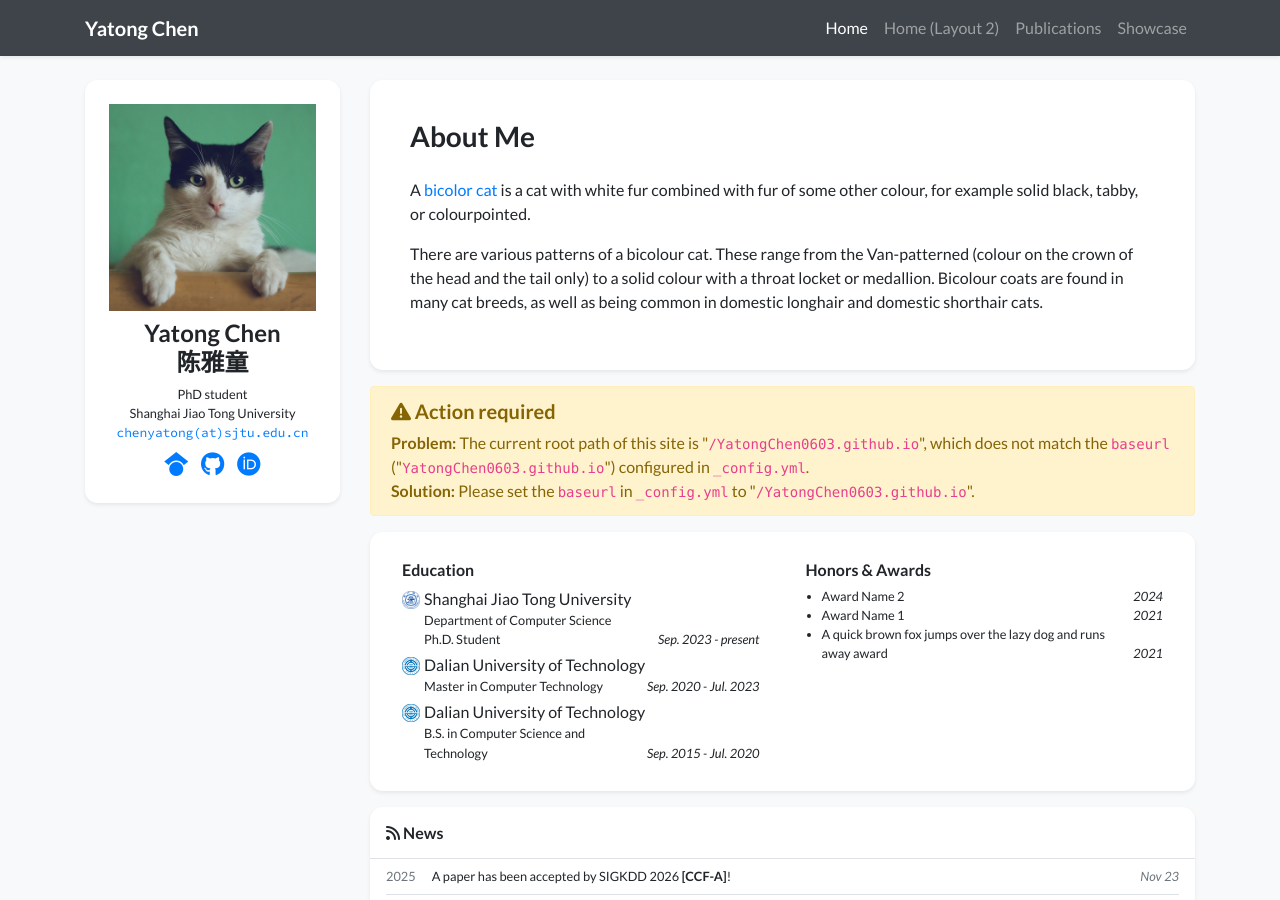
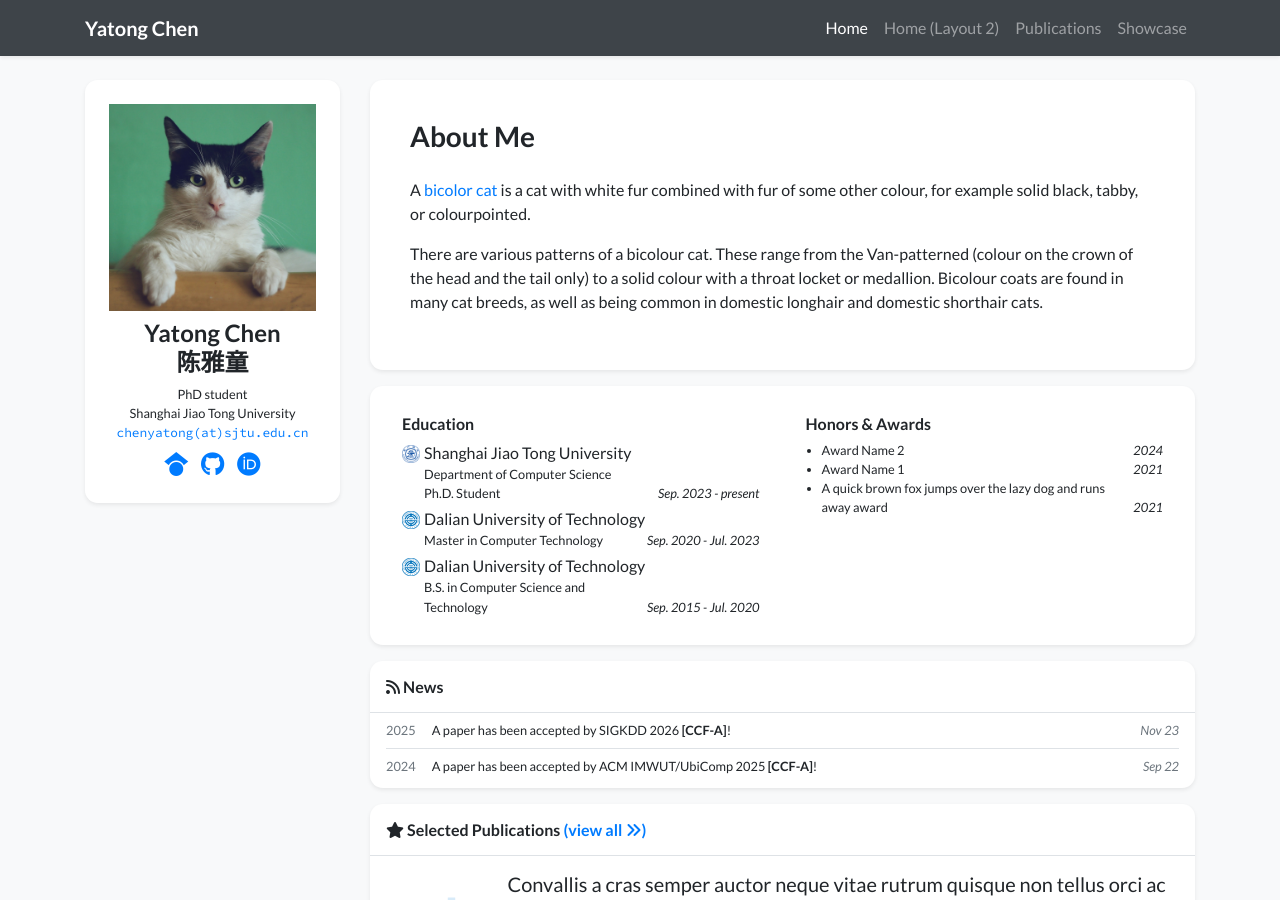
Before and after one commit to YatongChen0603/YatongChen0603.github.io, a Jekyll site: the page built from index.html, in a window 1280 px wide and 900 px high. Built offline with Jekyll 4.4.1, drawn with Linux system fonts in a browser that asks for light colours; nearby versions of some CDN libraries; a style sheet for code colours, icons or effects is not loaded.

```diff
--- a/_config.yml
+++ b/_config.yml
@@ -13,7 +13,7 @@
 # you will see them accessed via {{ site.title }}, {{ site.email }}, and so on.
 # You can create any custom variable you would like, and they will be accessible
 # in the templates via {{ site.myvariable }}.
-baseurl: "YatongChen0603.github.io" # the subpath of your site, e.g. /blog
+baseurl: "/home" # the subpath of your site, e.g. /blog
 
 # Build settings
 markdown: kramdown
```
